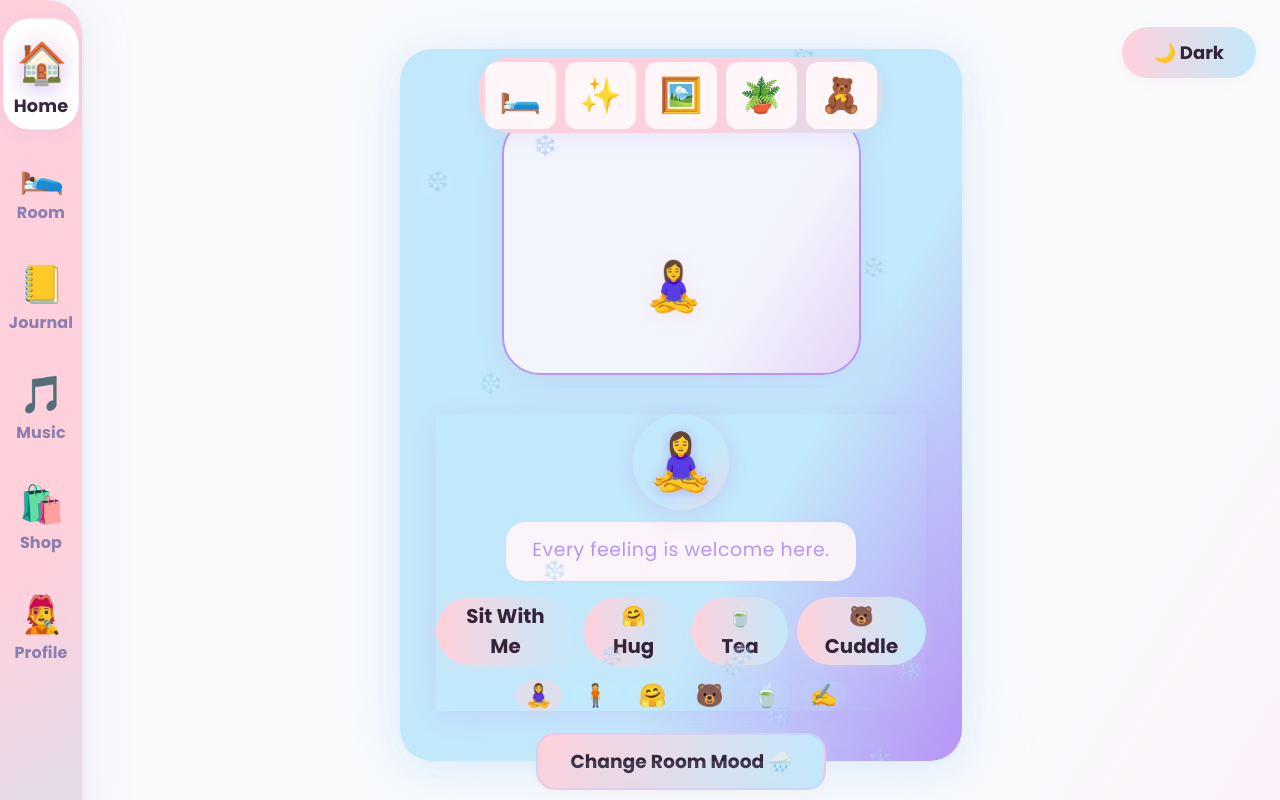
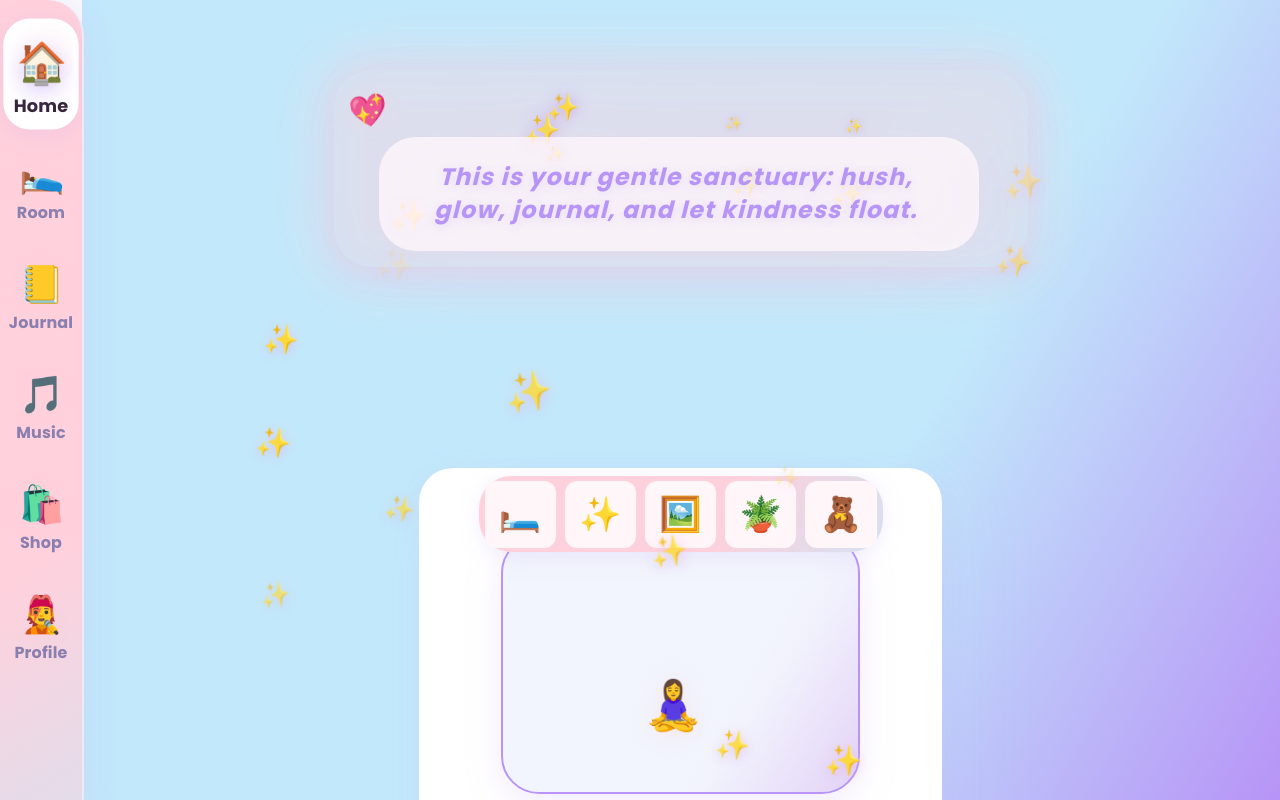
Before and after one commit to Workflow-Manager-admin/cozydreams-105076-ca60f549, a React (Create React App) app in the folder frontend_web_app/: page / in a window 1280 px wide. Built offline with nearby package versions, Linux system fonts and the light colour scheme; the HTML template or start-up script is replaced by a standard one.

Commit message:
CheckPoint

```diff
--- a/frontend_web_app/src/App.js
+++ b/frontend_web_app/src/App.js
@@ -15,36 +15,9 @@ import SidebarNav from "./components/SidebarNav";
  */
 // PUBLIC_INTERFACE
 function App() {
-  // Theme state
-  const [appTheme, setAppTheme] = useState("light");
-
-  useEffect(() => {
-    document.body.setAttribute("data-theme", appTheme);
-  }, [appTheme]);
-
-  // PUBLIC_INTERFACE
-  const toggleTheme = () => {
-    setAppTheme((prev) => (prev === "light" ? "dark" : "light"));
-  };
-
   // Main layout with sidebar
   return (
     <Router>
-      <button
-        className="pastel-btn"
-        style={{
-          position: "fixed",
-          top: 18,
-          right: 24,
-          zIndex: 50,
-          fontSize: "1em",
-          boxShadow: "0 3px 12px #ffd1dc34",
-        }}
-        onClick={toggleTheme}
-        aria-label={`Switch to ${appTheme === "light" ? "dark" : "light"} mode`}
-      >
-        {appTheme === "light" ? "🌙 Dark" : "☀️ Light"}
-      </button>
       <div className="app-layout">
         <SidebarNav />
         <main className="main-content-float">
--- a/frontend_web_app/src/screens/HomeScreen.css
+++ b/frontend_web_app/src/screens/HomeScreen.css
@@ -1,9 +1,171 @@
-.decor-item {
-  cursor: grab;
-  outline: none;
-  box-shadow: 0 1px 8px #ffd1dc11;
+/* DREAMY INTRO CARD AT PAGE TOP */
+.dreamy-intro-card {
+  position: relative;
+  margin: 0 auto;
+  margin-top: clamp(2.1rem, 8vw, 3.9rem);
+  margin-bottom: clamp(1.1rem, 6vw, 1.4rem);
+  max-width: 600px;
+  min-width: 280px;
+  min-height: 112px;
+  padding: 2.5rem 2.7rem 2.2rem 2.5rem;
+  border-radius: 38px;
+  box-shadow: 0 9px 38px #b794f62e, 0 2px 18px #ffd1dc2a;
   background: transparent;
-  transition: box-shadow 0.13s, transform 0.15s;
+  z-index: 9;
+  overflow: visible;
+  filter: drop-shadow(0 4px 40px #ffd1dc35);
+  animation: dreamyFloatIntroIn 1.16s cubic-bezier(.71,1.3,.59,0.98);
+}
+@keyframes dreamyFloatIntroIn {
+  from {opacity:0; transform:translateY(40px) scale(.92);}
+  to   {opacity:1; transform:translateY(0) scale(1);}
+}
+.intro-bg-blur {
+  position: absolute;
+  inset: -19px -18px -19px -18px;
+  background: linear-gradient(126deg, #ffd1dc66 80%, #c2e9fb88 160%, #b794f655 250%);
+  filter: blur(22.5px) saturate(1.08);
+  opacity: 0.92;
+  z-index: 0;
+  border-radius: 59px;
+  animation: dreamyBlurFloat 3.1s infinite alternate;
+  pointer-events: none;
+}
+@keyframes dreamyBlurFloat {
+  from { filter: blur(17px) saturate(1.03);}
+  to   { filter: blur(29px) saturate(1.16);}
+}
+
+/* Sparkles floating over card */
+.intro-sparkle {
+  position: absolute;
+  z-index: 2;
+  color: #fff4ff;
+  text-shadow: 0 0 12px #b794f6cc, 0 2px 8px #ffd1dc88;
+  pointer-events: none;
+  opacity: 0.78;
+  filter: blur(0.1px) grayscale(0.09);
+  animation: sparkleFadeIn 2.5s infinite;
+}
+@keyframes sparkleFadeIn {
+  0% { opacity: 0; transform: scale(0.1) }
+  28% { opacity: 1; transform: scale(1.14) }
+  38% { opacity: 0.88; }
+  55% { opacity: 0.62; }
+  78% { opacity: 1; }
+  100% { opacity: 0; transform: scale(0.7);}
+}
+
+/* Gently pulsing large heart for emotion */
+.intro-heart {
+  position: absolute;
+  z-index: 3;
+  animation: heartPulse 2.7s infinite;
+  transition: filter 0.14s, transform 0.16s;
+  filter: drop-shadow(0 1px 10px #ffd1dc62);
+  user-select: none;
+}
+.intro-heart.pulse {
+  animation: heartPulse 1s infinite alternate;
+}
+@keyframes heartPulse {
+  0% { transform: scale(1) rotate(-11deg);}
+  12% { transform: scale(1.09) rotate(-7deg);}
+  28% { transform: scale(0.96) rotate(-13deg);}
+  60% { transform: scale(1.12) rotate(-9deg);}
+  100% { transform: scale(1) rotate(-11deg);}
+}
+/* Handwritten style for main intro message */
+.intro-message {
+  position: relative;
+  z-index: 4;
+  margin-top: 1.2rem;
+  margin-bottom: 0.9rem;
+  font-size: 1.21em;
+  font-family: 'Poppins', 'Segoe UI', 'Comic Sans MS', cursive;
+  color: #b794f6;
+  background: #fff6fbcc;
+  border-radius: 1.7em;
+  box-shadow: 0 1px 10px #ffd1dc22;
+  padding: 1.1em 1.9em 1.1em 1.6em;
+  font-weight: 500;
+  text-align: center;
+  text-shadow: 0 2px 10px #b794f63a, 0 2px 25px #c2e9fb10;
+  line-height: 1.48em;
+  letter-spacing: 0.09em;
+  min-height: 1.7em;
+  /* Gentle fade-in word-by-word -- future: animate in */
+  opacity: 0.99;
+  animation: whimsicalTextEntry 1.9s cubic-bezier(.73,1.12,.44,1.12);
+}
+@keyframes whimsicalTextEntry {
+  0% { opacity: 0; transform: translateY(25px); }
+  100% { opacity: .99; transform: translateY(0);}
+}
+.handwritten {
+  font-family: 'Poppins', 'Comic Sans MS', cursive;
+  font-size: 1.09em;
+  letter-spacing: 0.05em;
+  font-style: italic;
+  font-weight: 600;
+  color: #b794f6;
+}
+
+/* Fill main area with pastel sparkles for magical ambient effect */
+.main-global-sparkles {
+  position: fixed;
+  z-index: 2;
+  pointer-events: none;
+  left: 0; top: 0;
+  width: 100vw;
+  height: 100vh;
+}
+.ambient-magic-sparkle {
+  position: absolute;
+  color: #fffefb;
+  text-shadow: 0 0 15px #ffd1dcaa, 0 3px 11px #b794f673;
+  pointer-events: none;
+  opacity: 0.71;
+  animation: magicalSparkleAmbient 3.4s linear infinite;
+  will-change: transform, opacity;
+}
+@keyframes magicalSparkleAmbient {
+  0% { opacity: 0.3; transform: scale(1) rotate(0deg) }
+  21% { opacity: .8; transform: scale(1.19) rotate(-10deg);}
+  61% { opacity: 1; transform: scale(0.91) rotate(4deg);}
+  93% { opacity: .6; }
+  100% { opacity: 0; transform: scale(1) rotate(11deg);}
+}
+
+/* Main dreamy top-level style for maximal area use (excluding sidebar) */
+.main-home-dreamy {
+  min-height: 100vh;
+  width: 100vw;
+  margin: 0;
+  background: linear-gradient(117deg, #ffd1dc15 65%, #c2e9fb1c 120%, #b794f622 160%);
+  overflow-x: hidden;
+  position: relative;
+  padding: 0 !important;
+}
+
+/* Dreamy floating room section (under the intro card) */
+.dreamy-floating-room-section {
+  background: var(--color-card);
+  border-radius: 34px;
+  box-shadow: 0 6px 28px #b794f620, 0 2px 19px #ffd1dc13;
+  padding: 2.51rem 1.2rem 1.1rem 1.2rem;
+  margin-top: clamp(1.2rem, 3vw, 2.4rem);
+  max-width: 480px;
+  width: 100%;
+  z-index: 5;
+  animation: floatCardIn 0.73s cubic-bezier(.51,1.32,.63,1.01) both;
+}
+
+@media (max-width: 600px) {
+  .dreamy-intro-card {max-width:98vw; padding: 1.3rem 0.7rem 1.5rem 1rem;}
+  .intro-message { font-size: 1em; padding:0.86em 1em; }
+  .main-home-dreamy { min-height:99vh;}
+  .dreamy-floating-room-section { max-width:99vw; padding:1.1rem 0.1rem 1.5rem 0.1rem;}
 }
 .decor-item:focus-visible {
   box-shadow: 0 8px 30px #ffd1dc66;
--- a/frontend_web_app/src/screens/HomeScreen.js
+++ b/frontend_web_app/src/screens/HomeScreen.js
@@ -3,6 +3,81 @@ import { theme } from "../theme";
 import "./../ui/GlobalStyle.css";
 import "./HomeScreen.css";
 
+// Dreamy poetic welcome/about lines or daily whisper (rotates by day)
+const INTRO_WHISPERS = [
+  "No matter what the world brings, this is your gentle sky — you are safe & seen here.✨",
+  "Welcome home. In this soft space, even your smallest dreams are starlight.",
+  "Every heart-pulse and pastel cloud is made to comfort you. Let yourself be.",
+  "Breathe slow, feel the sparkle — you’re cherished in every way that matters.",
+  "This is your gentle sanctuary: hush, glow, journal, and let kindness float.",
+  "Your feelings decorate this space — nothing too small, too big, or too much.",
+  "Softness isn’t weakness but magic; let it fill these dreamy, friendly rooms.",
+  "Let your mind unfurl; here, every gentle wish is a distant, twinkling star."
+];
+
+// Helper to pick the "daily" whisper (rotates each day, fallback to random)
+function getDailyWhisper() {
+  const day = new Date().getDate();
+  return INTRO_WHISPERS[day % INTRO_WHISPERS.length];
+}
+
+// Floating magical intro card at the top of the Home screen
+function DreamyIntroCard() {
+  // Heart pulse state for gentle animation
+  const [pulse, setPulse] = useState(true);
+  useEffect(() => {
+    const interval = setInterval(() => setPulse(v => !v), 2100);
+    return () => clearInterval(interval);
+  }, []);
+
+  // For sparkle fade-ins
+  const sparkleCount = 12;
+  const sparkles = Array.from({ length: sparkleCount }).map((_, i) => ({
+    left: 12 + Math.random() * 76 + "%",
+    top: 10 + Math.random() * 45 + "%",
+    size: Math.random() * 11 + 16,
+    delay: i * 0.19 + Math.random(),
+    key: `sparkle-${i}`,
+    rotate: Math.random() * 35 - 13
+  }));
+
+  return (
+    <div className="dreamy-intro-card">
+      {/* Pastel blurred floating background */}
+      <div className="intro-bg-blur" />
+      {/* Sparkles */}
+      {sparkles.map((s) => (
+        <span
+          key={s.key}
+          className="intro-sparkle"
+          style={{
+            left: s.left,
+            top: s.top,
+            fontSize: s.size + "px",
+            animationDelay: `${s.delay}s`,
+            transform: `rotate(${s.rotate}deg)`
+          }}
+          aria-hidden="true"
+        >✨</span>
+      ))}
+      {/* Heart pulse animation (center left) */}
+      <span
+        className={`intro-heart${pulse ? " pulse" : ""}`}
+        style={{
+          left: "17px",
+          top: "20px",
+          fontSize: "1.55em"
+        }}
+        aria-label="love"
+        role="img"
+      >💖</span>
+      {/* Handwritten poetic greeting */}
+      <div className="intro-message">
+        <span className="handwritten">{getDailyWhisper()}</span>
+      </div>
+    </div>
+  );
+}
 // Dreamy moods with corresponding gradients, sounds, and particles
 const MOODS = [
   {
@@ -499,7 +574,7 @@ function loadRoomState() {
  * mood selection, magical avatar/affirmation, persistent upgrades, and gentle, emotionally-charged effects.
  */
 function HomeScreen() {
-  // Local state: decor, mood, avatar pose, affirmation, show welcome
+  // Local state: decor, mood, avatar pose, affirmation
   const [decors, setDecors] = useState([]);
   const [draggingType, setDraggingType] = useState(null);
   const [curMood, setCurMood] = useState(MOODS[0].key);
@@ -507,7 +582,6 @@ function HomeScreen() {
   const [affirm, setAffirm] = useState(getAffirmation());
   const [animAffirm, setAnimAffirm] = useState(false);
   const [showMood, setShowMood] = useState(false);
-  const [showWelcome, setShowWelcome] = useState(false);
   const moodBtnRef = useRef();
 
   // Load room state on mount
@@ -518,8 +592,6 @@ function HomeScreen() {
       setCurMood(state.mood || MOODS[0].key);
       setAvatarPose(state.avatarPose || "sit");
       setAffirm(state.affirm || getAffirmation());
-      setShowWelcome(true);
-      setTimeout(() => setShowWelcome(false), 2600);
     }
   }, []);
   // Save any state changes
@@ -573,7 +645,6 @@ function HomeScreen() {
   }
   function handleInteraction(action) {
     handlePose(action);
-    // Soft extra effect for tea/cuddle/hug
     setAnimAffirm(true);
     setTimeout(() => setAnimAffirm(false), 1300);
   }
@@ -586,62 +657,71 @@ function HomeScreen() {
   // Get mood config
   const moodCfg = MOODS.find((m) => m.key === curMood) || MOODS[0];
 
-  // Ambient mood sound/effects could go here (not implemented: audio assets pending)
-  // (Plays/changes soft music/ambience here.)
-
+  // --- Dreamy HomeScreen Layout with new floating intro card and sparkles ---
   return (
     <main
-      className="floating-screen"
+      className="main-home-dreamy"
       style={{
         background: moodCfg.bg,
-        minHeight: 470,
-        maxWidth: 490,
-        boxShadow: moodCfg.glow
-          ? `0 12px 48px ${moodCfg.glow}, 0 4px 32px #b794f61c`
-          : "var(--card-shadow)"
+        minHeight: "calc(100vh - 0px)",
+        width: "100%",
+        maxWidth: "none",
+        boxShadow: "none",
+        position: "relative",
+        display: "flex",
+        flexDirection: "column",
+        alignItems: "center",
+        padding: 0,
+        overflow: "visible"
       }}
     >
-      {/* Toolbar */}
-      <FloatingToolbar onAdd={addDecor} dragAddType={draggingType} />
-      {/* Welcome bubble on load */}
-      {showWelcome && (
-        <div
+      {/* Floating Dreamy Intro Card (fills top, floating above all else except sidebar) */}
+      <DreamyIntroCard />
+      {/* Magical animated sparkles for main area (pastel style, always on) */}
+      <div className="main-global-sparkles" aria-hidden="true">
+        {[...Array(13)].map((_, i) => (
+          <span
+            key={`magicsparkle${i}`}
+            className="ambient-magic-sparkle"
             style={{
-            position: "absolute",
-            left: "50%",
-            top: 42,
-            transform: "translateX(-50%)",
-            background: "#fff6fab4",
-            color: "#b794f6",
-            borderRadius: 29,
-            boxShadow: "0 2px 20px #ffd1dc33",
-            fontSize: "1.13em",
-            fontWeight: 600,
-            fontFamily: "'Poppins', cursive",
-            padding: "17px 35px",
-            zIndex: 55,
-            transition: "opacity 0.3s"
+              left: `${10 + Math.random() * 75}%`,
+              top: `${18 + Math.random() * 77}%`,
+              fontSize: `${17 + Math.random() * 17}px`,
+              opacity: `${0.52 + Math.random() * 0.42}`,
+              animationDelay: `${Math.random() * 3.5}s`,
+              filter: "blur(0.3px)"
+            }}
+          >✨</span>
+        ))}
+      </div>
+      {/* Main dreamy floating card for room/controls */}
+      <section
+        className="dreamy-floating-room-section"
+        style={{
+          marginTop: "clamp(120px,21vw,176px)",
+          width: "100%",
+          display: "flex",
+          flexDirection: "column",
+          alignItems: "center",
+          zIndex: 1
         }}
       >
-          Welcome back to your dreamy sanctuary...
-        </div>
-      )}
-      {/* Magical mood particles */}
-      <ParticlesAnim type={moodCfg.particles} num={16} />
+        {/* Toolbar for adding decor */}
+        <FloatingToolbar onAdd={addDecor} dragAddType={draggingType} />
         {/* Mood-changing ambient breathing glow */}
         <div
           style={{
             position: "absolute",
             left: 0, top: 0, width: "100%", height: "100%",
             zIndex: 0, pointerEvents: "none",
-          borderRadius: "calc(var(--border-radius) + 12px)",
-          boxShadow: `0 0 70px 18px ${moodCfg.glow || "#ffd1dc55"}`,
-          opacity: 0.42,
-          animation: "breathGlow 3.8s ease-in-out infinite"
+            borderRadius: "calc(var(--border-radius) + 22px)",
+            boxShadow: `0 0 90px 22px ${moodCfg.glow || "#ffd1dc55"}`,
+            opacity: 0.32,
+            animation: "breathGlow 4.8s ease-in-out infinite"
           }}
         />
         <style>
-        {`@keyframes breathGlow {0%{opacity:0.22;} 55%{opacity:0.51;} 100%{opacity:0.22;}}`}
+          {`@keyframes breathGlow {0%{opacity:0.17;} 55%{opacity:0.44;} 100%{opacity:0.17;}}`}
         </style>
         {/* Dreamy layered room */}
         <div
@@ -649,8 +729,7 @@ function HomeScreen() {
             position: "relative",
             width: 355,
             height: 255,
-          background:
-            "linear-gradient(125deg, #fff8fd 70%, #f0e4f7 100%)",
+            background: "linear-gradient(125deg, #fff8fd 70%, #f0e4f7 100%)",
             border: "2.8px solid #b794f6",
             borderRadius: 38,
             margin: "0 auto 2.15em auto",
@@ -666,7 +745,7 @@ function HomeScreen() {
               left: 0, top: 0, width: "100%", height: "100%",
               borderRadius: 36,
               background: moodCfg.bg,
-            opacity: 0.2,
+              opacity: 0.22,
               zIndex: 1
             }}
           />
@@ -714,7 +793,7 @@ function HomeScreen() {
           onInteract={handleInteraction}
           animAffirm={animAffirm}
         />
-      {/* Mood selector button */}
+        {/* Mood selector button and gentle mood menu */}
         <button
           ref={moodBtnRef}
           className="pastel-btn"
@@ -744,25 +823,7 @@ function HomeScreen() {
             anchorRef={moodBtnRef}
           />
         )}
-      {/* Whisper bubble */}
-      <div
-        style={{
-          background: "rgba(194,233,251,0.15)",
-          borderRadius: 14,
-          margin: "0 auto",
-          padding: "0.7em 1.3em",
-          color: "#b794f6",
-          fontSize: "1.03em",
-          maxWidth: 320,
-          fontFamily: "'Poppins', cursive, sans-serif",
-          marginTop: "1.19em",
-          boxShadow: "0 2px 9px #b794f611"
-        }}
-      >
-        <span role="img" aria-label="Whisper Bubble" style={{ fontSize: "1.21em" }}>💬</span>{" "}
-        Whisper Bubble: {getAffirmation()}
-      </div>
-      {/* Magical floating sparkles UI */}
+      </section>
       <style>
         {`
         .decor-item:focus, .decor-item:hover {
```
Also changed, not shown: 1 other file (tests, documents, lock files or other folders). Lines whose indentation alone changed are shown as unchanged.
